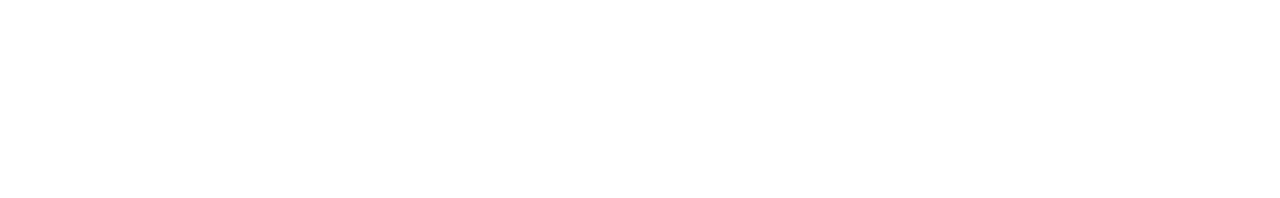
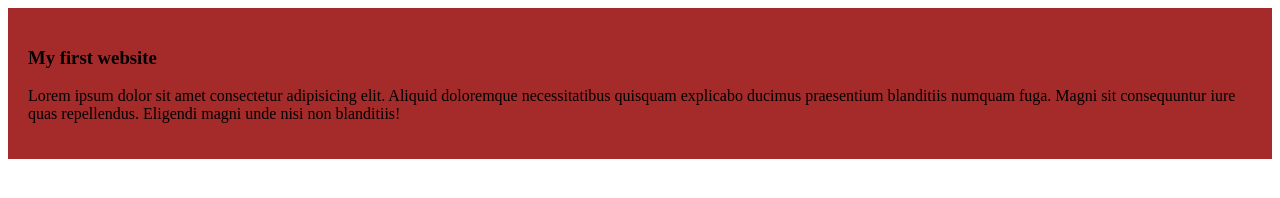
Before and after one commit to JowelOfficial/My-simple-website, a plain HTML site: page index.html in a window 1280 px wide. Drawn offline with Linux system fonts and the light colour scheme.

Commit message:
added the first blog

```diff
--- a/index.html
+++ b/index.html
@@ -4,8 +4,14 @@
     <meta charset="UTF-8">
     <meta name="viewport" content="width=device-width, initial-scale=1.0">
     <title>My simple website</title>
+    <link rel="stylesheet" href="styles/blog.css">
 </head>
 <body>
+    <div>
+        <h3>My first website</h3>
+        <p>Lorem ipsum dolor sit amet consectetur adipisicing elit. Aliquid doloremque necessitatibus quisquam explicabo ducimus praesentium blanditiis numquam fuga.
+            Magni sit consequuntur iure quas repellendus. Eligendi magni unde nisi non blanditiis!</p>
+    </div>
 
 </body>
 </html>
--- /dev/null
+++ b/styles/blog.css
@@ -0,0 +1,4 @@
+div{
+    background-color: brown;
+    padding: 20px;
+}
```
